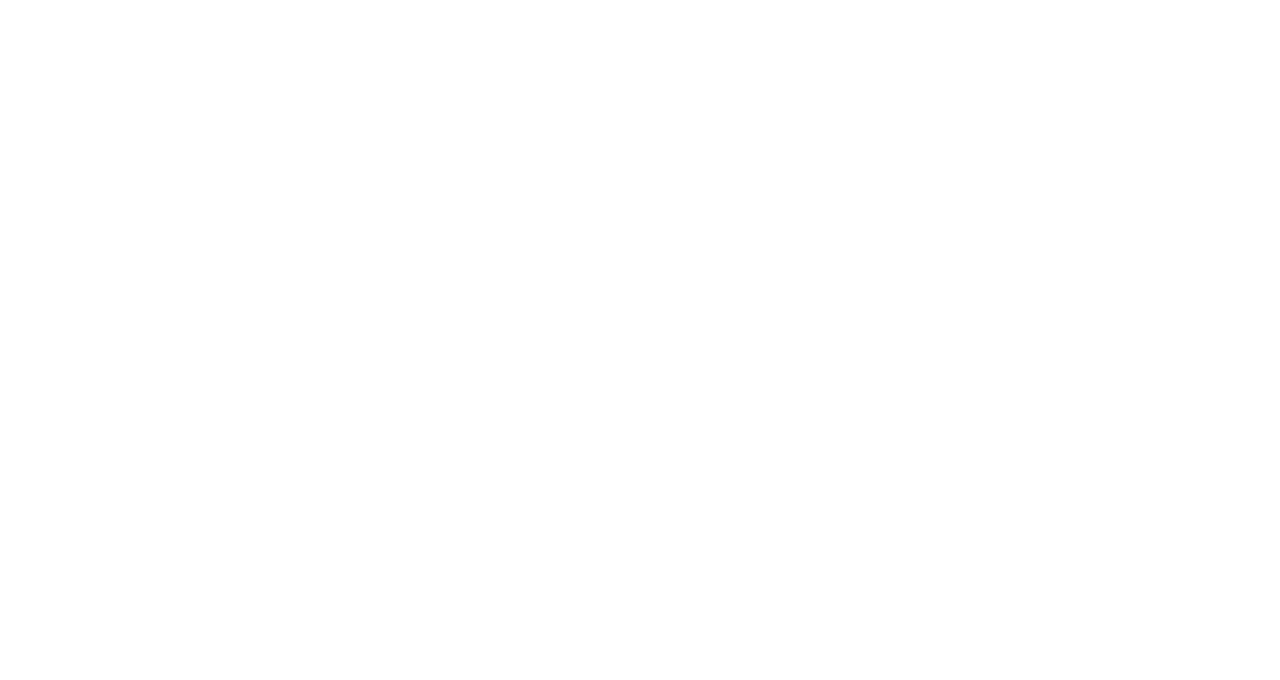
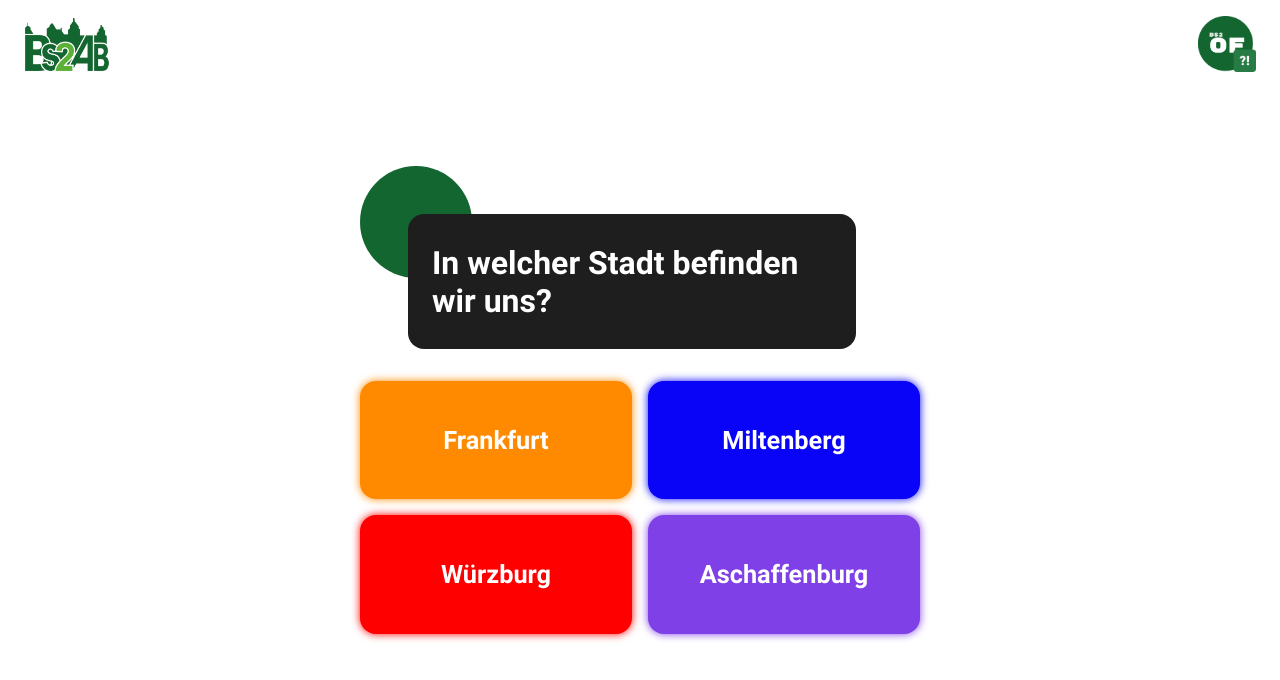
Before and after one commit to BFS2OF/CaptivePage, a React (Vite) app: page / in a window 1280 px wide. Shown: the top 680 px of the page. Built offline with nearby package versions, Linux system fonts and the light colour scheme.

Commit message:
Updated the main.jsx

```diff
--- a/src/main.jsx
+++ b/src/main.jsx
@@ -1,8 +1,9 @@
 import React from "react";
 import ReactDOM from "react-dom/client";
+import {App} from "@/App.jsx";
 
 ReactDOM.createRoot(document.getElementById('root')).render(
   <React.StrictMode>
-
+    <App />
   </React.StrictMode>,
 )
```
